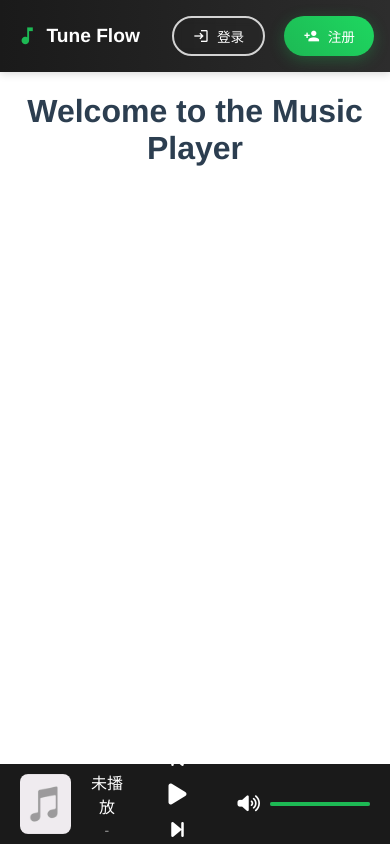
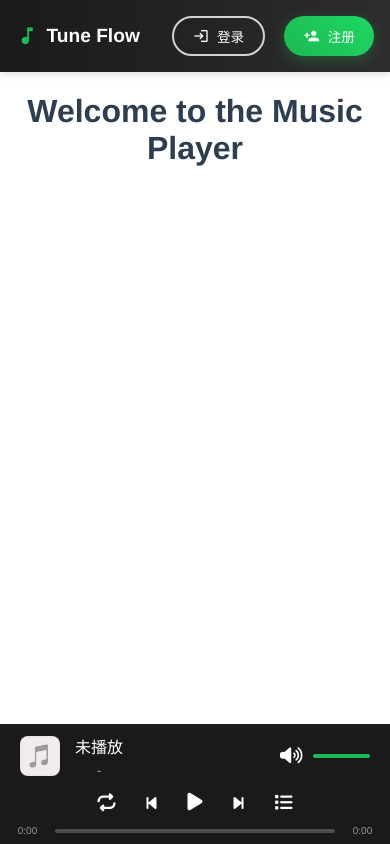
Before and after one commit to xing-junyang/TuneFlow_Frontend, a Vue app: page / in a window 390 px wide. Built offline with nearby package versions, Linux system fonts and the light colour scheme.

Commit message:
feat: 现在屏幕过窄时播放器仍然显示正常

```diff
--- a/src/components/Player.vue
+++ b/src/components/Player.vue
@@ -1,13 +1,30 @@
 <template>
 	<div class="player-bar" :class="{ 'player-bar-show': show }">
 		<div class="player-left">
-			<div class="song-cover" :class="{ 'rotating': isPlaying }">
-				<img src="@/assets/default-cover.png" alt="cover">
+			<div class="song-container">
+				<div class="song-cover" :class="{ 'rotating': isPlaying }">
+					<img src="@/assets/default-cover.png" alt="cover">
+				</div>
+				<div class="song-info">
+					<div class="song-name">{{ currentSong.name || '未播放' }}</div>
+					<div class="song-artist">{{ currentSong.artist || '-' }}</div>
+				</div>
 			</div>
-			<div class="song-info">
-				<div class="song-name">{{ currentSong.name || '未播放' }}</div>
-				<div class="song-artist">{{ currentSong.artist || '-' }}</div>
+			<div class="player-right-thin">
+				<button class="volume-btn" @click="toggleMute">
+					<i :class="isMuted ? 'fas fa-volume-mute' : 'fas fa-volume-up'"></i>
+				</button>
+				<div
+					class="volume-slider"
+					ref="volumeSlider"
+					@mousedown.prevent="startVolumeChange"
+				>
+					<div class="volume-bg"></div>
+					<div class="volume-current" :style="{ width: volume + '%' }"></div>
+					<div class="volume-handle" :style="{ left: volume + '%' }"></div>
+				</div>
 			</div>
+
 		</div>
 
 		<div class="player-center">
@@ -352,6 +369,11 @@ export default {
 	to { transform: rotate(360deg); }
 }
 
+.song-container{
+	display: flex;
+	align-items: center;
+}
+
 .song-info {
 	color: #fff;
 }
@@ -470,6 +492,10 @@ export default {
 	justify-content: flex-end;
 }
 
+.player-right-thin {
+	display: none;
+}
+
 .volume-btn {
 	background: transparent;
 	border: none;
@@ -521,4 +547,66 @@ export default {
 .volume-slider:hover .volume-handle {
 	opacity: 1;
 }
+
+@media screen and (max-width: 920px) {
+	.player-bar {
+		padding: 0 10px;
+		height: 120px;
+		flex-direction: column;
+		justify-content: center;
+	}
+
+	.player-left {
+		width: calc(100% - 20px);
+		justify-content: space-between;
+		margin: 10px 10px;
+	}
+
+	.song-cover {
+		width: 40px;
+		height: 40px;
+	}
+
+	.player-center {
+		width: 100%;
+	}
+
+	.control-buttons {
+		margin-bottom: 8px;
+	}
+
+	.control-buttons button {
+		padding: 3px 8px;
+		font-size: 16px;
+	}
+
+	.play-btn {
+		font-size: 20px !important;
+		margin: 0 15px;
+	}
+
+	.mode-btn, .playlist-btn {
+		margin: 0 15px;
+	}
+
+	.player-right {
+		display: none;
+	}
+
+	.player-right-thin {
+		width: 100px;
+		display: flex;
+		align-items: center;
+		justify-content: flex-end;
+	}
+
+	.progress-bar {
+		padding: 0 10px;
+	}
+
+	.time {
+		min-width: 35px;
+		font-size: 10px;
+	}
+}
 </style>
```
